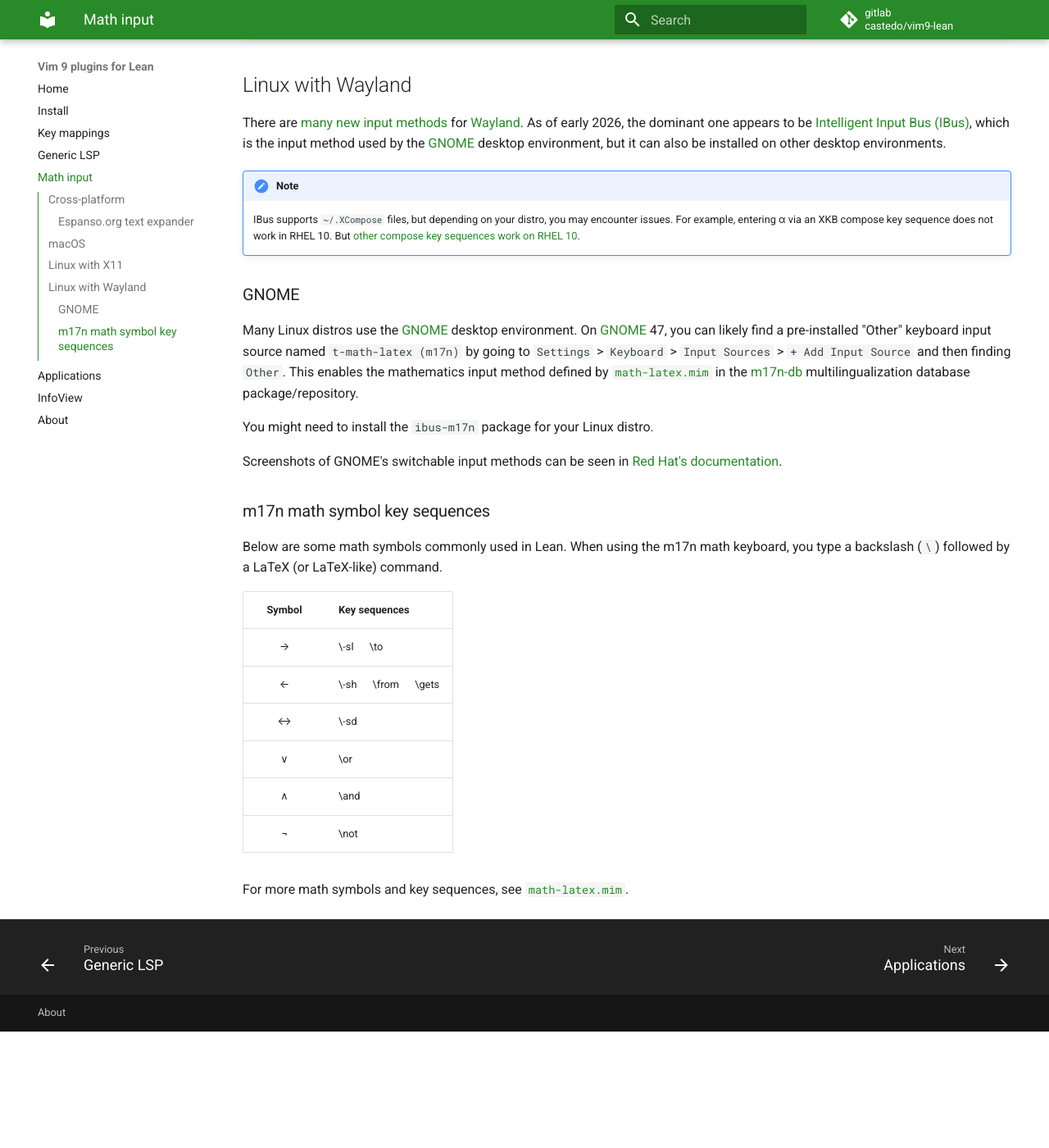
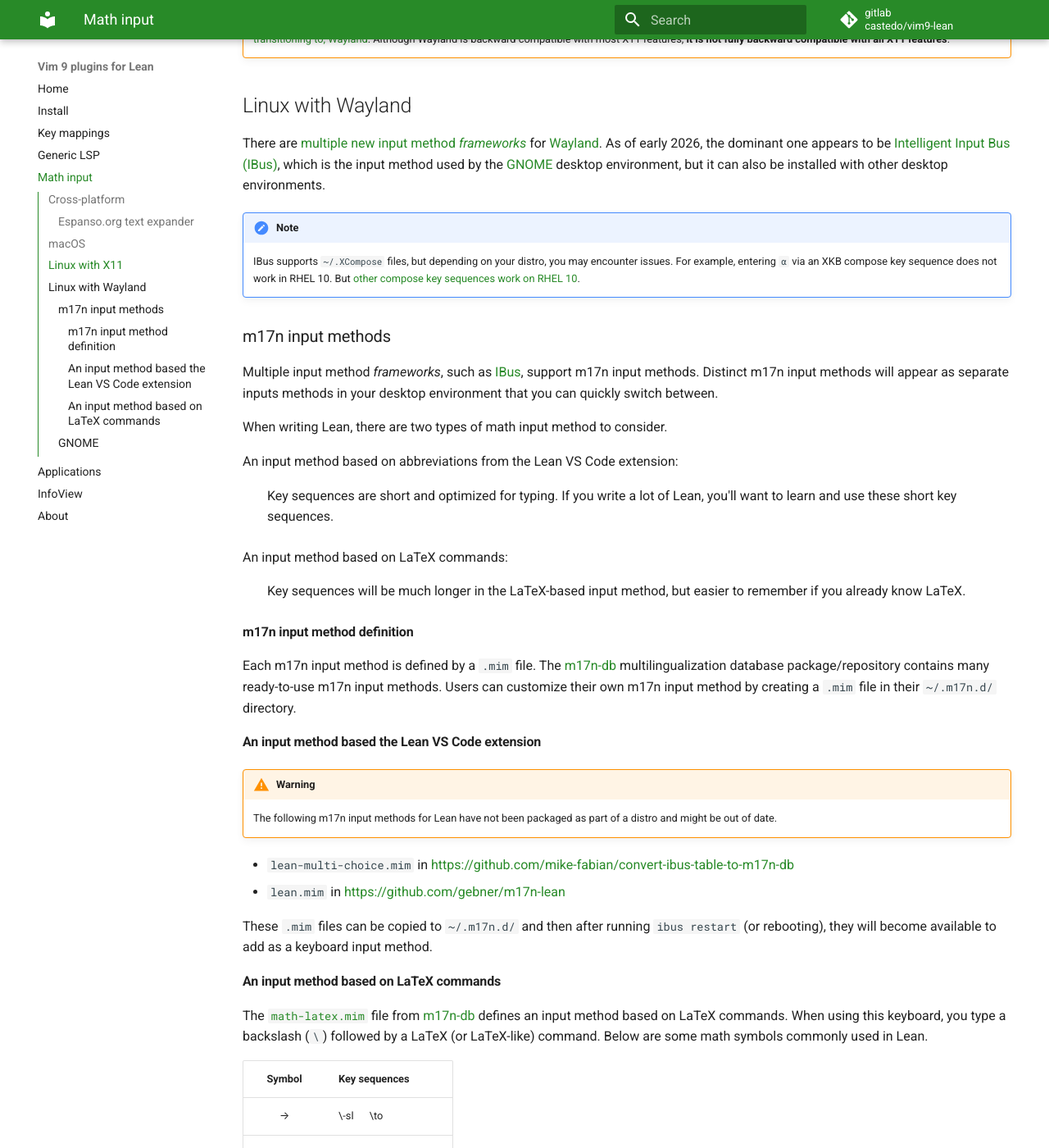
Before and after one commit to castedo/vim9-lean, an MkDocs documentation site: the page built from docs/math-input.md, in a window 1280 px wide and 1400 px high, scrolled down 798 px. Shown: the whole window at 82% size. Built offline with MkDocs 1.6.1 and Material for MkDocs 9.7.7, drawn with Linux system fonts in a browser that asks for light colours; comment, search, counter and statistics services are not loaded; before the commit the page ends 2056 px from its top, so only the background shows below that; some of the changed text lies outside the part shown.

Commit message:
add Lean abbreviation based input method

```diff
--- a/docs/math-input.md
+++ b/docs/math-input.md
@@ -8,6 +8,8 @@ or a text expander.
 
 If your favorite non-editor Unicode math input method is not listed on this page,
 feel free to email [Castedo](mailto:castedo@castedo.com) or send a pull request.
+More up-to-date information might be found on
+[this Lean Zulip topic](https://leanprover.zulipchat.com/#narrow/channel/561906-Editors-.26-UIs/topic/Unicode.20math.20input.20via.20OS.20instead.20of.20editor/with/571336858).
 
 
 Cross-platform
@@ -51,43 +53,68 @@ Linux with Wayland
 ------------------
 
 
-There are [many new input methods](https://en.wikipedia.org/wiki/List_of_input_methods_for_Unix_platforms)
+There are [multiple new input method *frameworks*](https://en.wikipedia.org/wiki/List_of_input_methods_for_Unix_platforms)
 for [Wayland](https://en.wikipedia.org/wiki/Windowing_system#Wayland).
 As of early 2026, the dominant one appears to be
 [Intelligent Input Bus (IBus)](https://en.wikipedia.org/wiki/Intelligent_Input_Bus),
 which is the input method used by the
 [GNOME](https://www.gnome.org/) desktop environment,
-but it can also be installed on other desktop environments.
+but it can also be installed with other desktop environments.
 
 !!! note
     IBus supports `~/.XCompose` files, but depending on your distro, you may encounter issues.
-    For example, entering α via an XKB compose key sequence does not work in RHEL 10.
+    For example, entering `α` via an XKB compose key sequence does not work in RHEL 10.
     But [other compose key sequences work on RHEL 10](https://docs.redhat.com/en/documentation/red_hat_enterprise_linux/10/html/using_the_gnome_desktop_environment/customizing-the-desktop-environment#enabling-the-compose-key-for-an-individual-user).
 
 
-### GNOME
+### m17n input methods
 
-Many Linux distros use the [GNOME](https://www.gnome.org/) desktop environment.
-On [GNOME](https://www.gnome.org/) 47,
-you can likely find a pre-installed "Other" keyboard input source named
-`t-math-latex (m17n)` by going to
-`Settings` > `Keyboard` > `Input Sources` > `+ Add Input Source` and then finding `Other`.
-This enables the mathematics input method defined by
-[`math-latex.mim`](https://cgit.git.savannah.gnu.org/cgit/m17n/m17n-db.git/tree/MIM/math-latex.mim)
-in the [m17n-db](https://cgit.git.savannah.gnu.org/cgit/m17n/m17n-db.git)
-multilingualization database package/repository.
+Multiple input method *frameworks*, such as
+[IBus](https://en.wikipedia.org/wiki/Intelligent_Input_Bus), support m17n input methods.
+Distinct m17n input methods will appear as separate inputs methods in your desktop
+environment that you can quickly switch between.
 
-You might need to install the `ibus-m17n` package for your Linux distro.
+When writing Lean, there are two types of math input method to consider.
 
-Screenshots of GNOME's switchable input methods can be seen in
-[Red Hat's documentation](https://docs.redhat.com/en/documentation/red_hat_enterprise_linux/10/html/using_the_gnome_desktop_environment/customizing-the-desktop-environment#switching-the-input-method-in-gnome).
+An input method based on abbreviations from the Lean VS Code extension:
+:   Key sequences are short and optimized for typing. If you write a lot of Lean,
+    you'll want to learn and use these short key sequences.
+
+An input method based on LaTeX commands:
+:   Key sequences will be much longer in the LaTeX-based input method,
+    but easier to remember if you already know LaTeX.
 
 
-### m17n math symbol key sequences
+#### m17n input method definition
 
+Each m17n input method is defined by a `.mim` file.
+The [m17n-db](https://cgit.git.savannah.gnu.org/cgit/m17n/m17n-db.git)
+multilingualization database package/repository contains many ready-to-use m17n input methods.
+Users can customize their own m17n input method by creating a `.mim` file in their `~/.m17n.d/` directory.
+
+
+#### An input method based the Lean VS Code extension
+
+!!! warning
+    The following m17n input methods for Lean have not been packaged as part of a distro
+    and might be out of date.
+
+* `lean-multi-choice.mim` in <https://github.com/mike-fabian/convert-ibus-table-to-m17n-db>
+* `lean.mim` in <https://github.com/gebner/m17n-lean>
+
+These `.mim` files can be copied to `~/.m17n.d/` and then after running `ibus restart`
+(or rebooting), they will become available to add as a keyboard input method.
+
+
+#### An input method based on LaTeX commands
+
+The
+[`math-latex.mim`](https://cgit.git.savannah.gnu.org/cgit/m17n/m17n-db.git/tree/MIM/math-latex.mim)
+file from [m17n-db](https://cgit.git.savannah.gnu.org/cgit/m17n/m17n-db.git)
+defines an input method based on LaTeX commands.
+When using this keyboard, you type a backslash (`\`) followed by a
+LaTeX (or LaTeX-like) command.
 Below are some math symbols commonly used in Lean.
-When using the m17n math keyboard, you type a backslash (`\`) followed by a
-LaTeX (or LaTeX-like) command.
 
 | Symbol | Key sequences        |
 |:------:| -------------------- |
@@ -98,6 +125,18 @@ LaTeX (or LaTeX-like) command.
 |   ∧    | \\and                |
 |   ¬    | \\not                |
 
+For more math symbols and key sequences, look at
+[`math-latex.mim`](https://cgit.git.savannah.gnu.org/cgit/m17n/m17n-db.git/tree/MIM/math-latex.mim).
 
-For more math symbols and key sequences, see
-[`math-latex.mim`](https://cgit.git.savannah.gnu.org/cgit/m17n/m17n-db.git/tree/MIM/math-latex.mim).
+
+### GNOME
+
+Many Linux distros use the [GNOME](https://www.gnome.org/) desktop environment.
+On [GNOME](https://www.gnome.org/), you can find math input methods
+by going to `Settings` > `Keyboard` > `Input Sources` > `+ Add Input Source` and then finding `Other`.
+The LaTeX-based math input method from [m17n-db](https://cgit.git.savannah.gnu.org/cgit/m17n/m17n-db.git)
+will appear with the name `t-math-latex (m17n)`.
+You might need to install the `ibus-m17n` package for your Linux distro.
+
+Screenshots of GNOME's switchable input methods can be seen in
+[Red Hat's documentation](https://docs.redhat.com/en/documentation/red_hat_enterprise_linux/10/html/using_the_gnome_desktop_environment/customizing-the-desktop-environment#switching-the-input-method-in-gnome).
```
